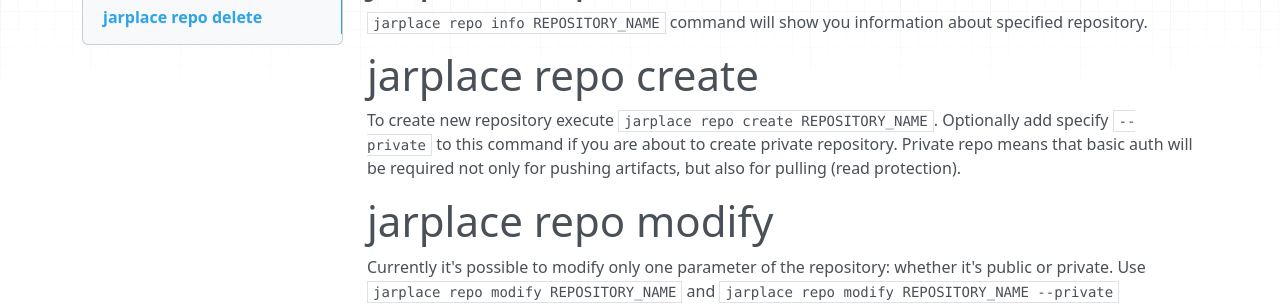
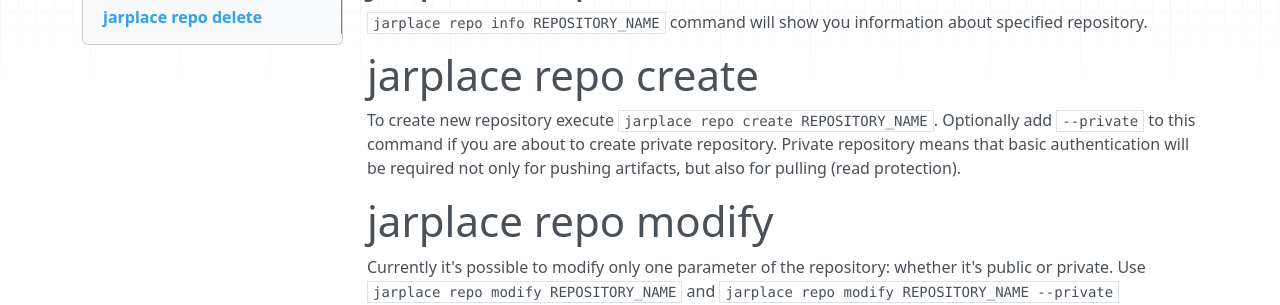
Before and after one commit to jarplace/jarplace.github.io, an MkDocs documentation site: the page built from docs/repositories.md, in a window 1280 px wide. Shown: the part 223-528 px from the top of the page. Built offline with MkDocs 1.6.1, drawn with Linux system fonts in a browser that asks for light colours; nearby versions of some CDN libraries; old or Windows-style settings are respelled for this version of MkDocs.

Commit message:
Update repositories.md

```diff
--- a/docs/repositories.md
+++ b/docs/repositories.md
@@ -8,7 +8,7 @@ Use `jarplace repo list` for displaying all your Maven repositories.
 
 # jarplace repo create
 
-To create new repository execute `jarplace repo create REPOSITORY_NAME`. Optionally add specify `--private` to this command if you are about to create private repository. Private repo means that basic auth will be required not only for pushing artifacts, but also for pulling (read protection).
+To create new repository execute `jarplace repo create REPOSITORY_NAME`. Optionally add `--private` to this command if you are about to create private repository. Private repository means that basic authentication will be required not only for pushing artifacts, but also for pulling (read protection).
 
 # jarplace repo modify
 
```
